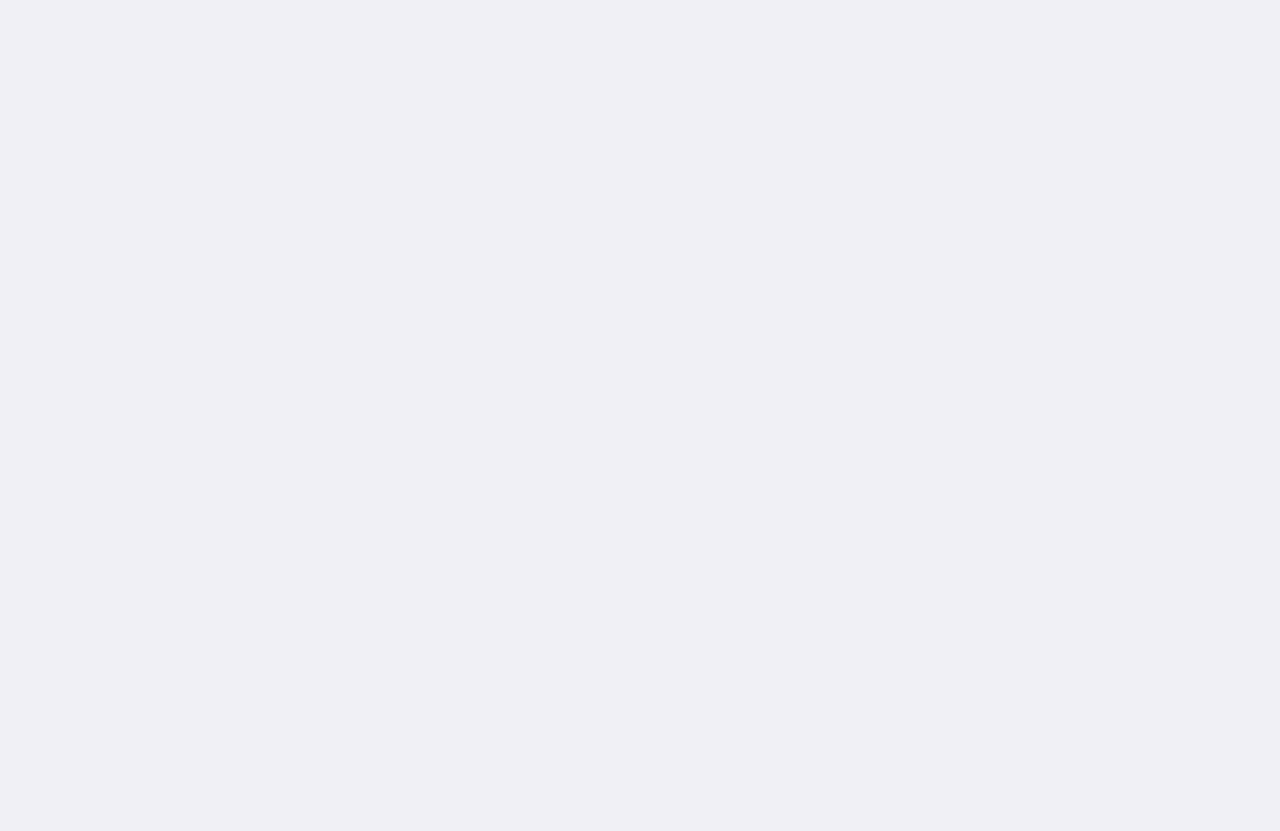
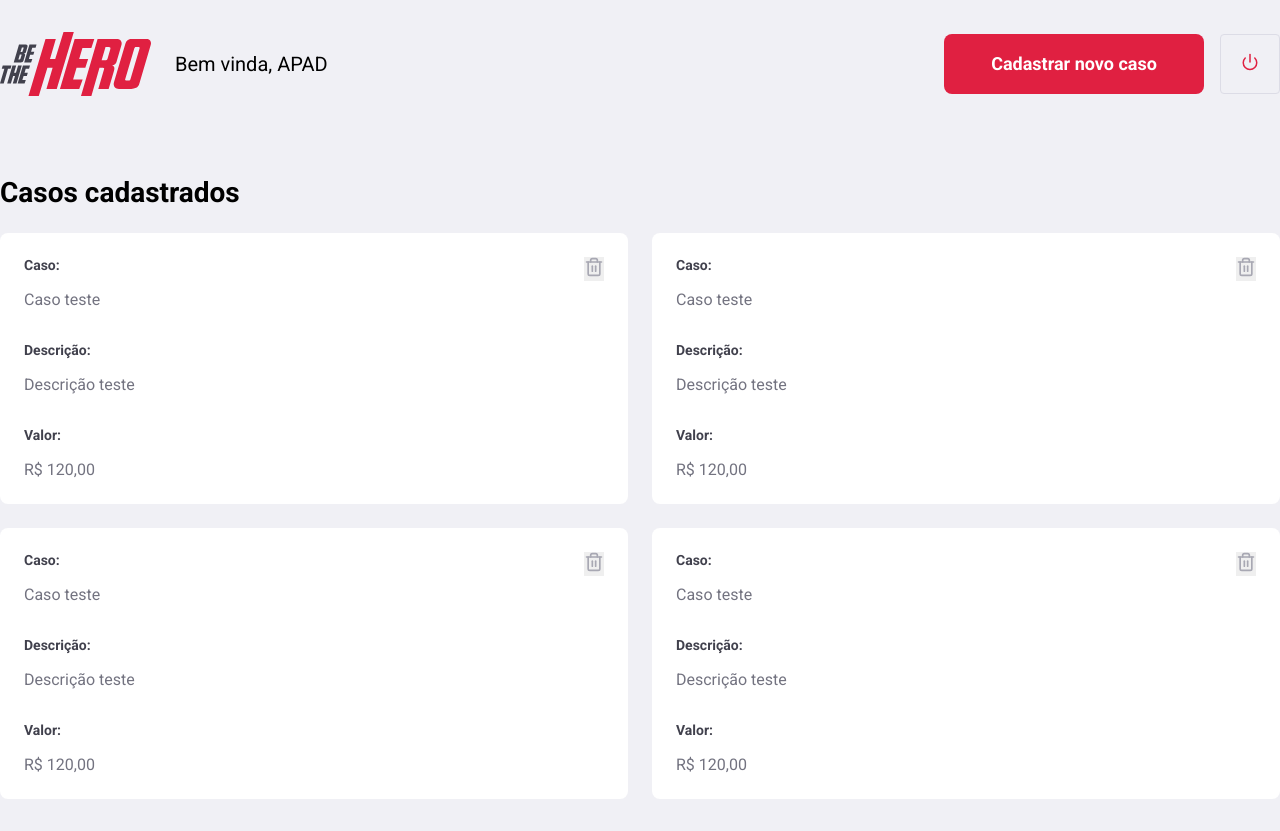
Before and after one commit to MayaraSs/SemanaOmniStack11.0, a React (Create React App) app in the folder frontend/: page /profile in a window 1280 px wide. Before the commit the page ends 800 px from the top, so only its background shows below. Built offline with nearby package versions, Linux system fonts and the light colour scheme.

Commit message:
Profile page

```diff
--- a/frontend/src/pages/Logon/styles.css
+++ b/frontend/src/pages/Logon/styles.css
@@ -6,7 +6,7 @@
 
   display: flex;
   align-items: center;
-  justify-content: center;
+  justify-content: space-between;
 }
 
 .logon-container section.form {
--- /dev/null
+++ b/frontend/src/pages/Profile/index.js
@@ -0,0 +1,87 @@
+import React from "react";
+import { Link } from "react-router-dom";
+import { FiPower, FiTrash2 } from "react-icons/fi";
+
+import "./styles.css";
+
+import logoImg from "../../assets/logo.svg";
+
+export default function Profile() {
+  return (
+    <div className="profile-container">
+      <header>
+        <img src={logoImg} alt="Be the Hero" />
+        <span>Bem vinda, APAD</span>
+
+        <Link className="button" to="/incidents/new">
+          Cadastrar novo caso
+        </Link>
+        <button ttype="button">
+          <FiPower size={18} color="#E02041" />
+        </button>
+      </header>
+      <h1>Casos cadastrados</h1>
+      <ul>
+        <li>
+          <strong>Caso:</strong>
+          <p>Caso teste</p>
+
+          <strong>Descrição:</strong>
+          <p>Descrição teste</p>
+
+          <strong>Valor:</strong>
+          <p>R$ 120,00</p>
+
+          <button type="button">
+            <FiTrash2 size={20} color="#a8a8b3" />
+          </button>
+        </li>
+
+        <li>
+          <strong>Caso:</strong>
+          <p>Caso teste</p>
+
+          <strong>Descrição:</strong>
+          <p>Descrição teste</p>
+
+          <strong>Valor:</strong>
+          <p>R$ 120,00</p>
+
+          <button type="button">
+            <FiTrash2 size={20} color="#a8a8b3" />
+          </button>
+        </li>
+
+        <li>
+          <strong>Caso:</strong>
+          <p>Caso teste</p>
+
+          <strong>Descrição:</strong>
+          <p>Descrição teste</p>
+
+          <strong>Valor:</strong>
+          <p>R$ 120,00</p>
+
+          <button type="button">
+            <FiTrash2 size={20} color="#a8a8b3" />
+          </button>
+        </li>
+
+        <li>
+          <strong>Caso:</strong>
+          <p>Caso teste</p>
+
+          <strong>Descrição:</strong>
+          <p>Descrição teste</p>
+
+          <strong>Valor:</strong>
+          <p>R$ 120,00</p>
+
+          <button type="button">
+            <FiTrash2 size={20} color="#a8a8b3" />
+          </button>
+        </li>
+      </ul>
+    </div>
+  );
+}
--- /dev/null
+++ b/frontend/src/pages/Profile/styles.css
@@ -0,0 +1,85 @@
+.profile-container {
+  width: 100%;
+  max-width: 1180;
+  padding: 0 30 px;
+  margin: 32px auto;
+}
+
+.profile-container header {
+  display: flex;
+  align-items: center;
+}
+
+.profile-container header span {
+  font-size: 20px;
+  margin-left: 24px;
+}
+
+.profile-container header img {
+  height: 64px;
+}
+
+.profile-container header a {
+  width: 260px;
+  margin-left: auto;
+  margin-top: 0;
+}
+
+.profile-container header button {
+  height: 60px;
+  width: 60px;
+  border-radius: 4px;
+  border: 1px solid #dcdce6;
+  background: transparent;
+  margin-left: 16px;
+  transition: border-color 0.2s;
+}
+
+.profile-container header button:hover {
+  border-color: #999;
+}
+
+.profile-container h1 {
+  margin-top: 80px;
+  margin-bottom: 24px;
+}
+
+.profile-container ul {
+  display: grid;
+  grid-template-columns: 1fr 1fr;
+  grid-gap: 24px;
+  list-style: none;
+}
+
+.profile-container ul li {
+  background: #fff;
+  padding: 24px;
+  border-radius: 8px;
+  position: relative;
+}
+.profile-container ul li button {
+  position: absolute;
+  right: 24px;
+  top: 24px;
+  border: 0;
+}
+
+.profile-container ul li button:hover {
+  opacity: 0.8;
+}
+
+.profile-container ul li strong {
+  display: block;
+  margin-bottom: 16px;
+  color: #41414d;
+}
+
+.profile-container ul li p + strong {
+  margin-top: 32px;
+}
+
+.profile-container ul li p {
+  color: #737380;
+  line-height: 21px;
+  font-size: 16px;
+}
--- a/frontend/src/routes.js
+++ b/frontend/src/routes.js
@@ -1,7 +1,9 @@
 import React from "react";
 import { BrowserRouter, Route, Switch } from "react-router-dom";
+
 import Logon from "./pages/Logon";
 import Register from "./pages/Register";
+import Profile from "./pages/Profile";
 
 export default function Routes() {
   return (
@@ -9,6 +11,7 @@
       <Switch>
         <Route path="/" exact component={Logon} />
         <Route path="/register" component={Register} />
+        <Route path="/profile" component={Profile} />
       </Switch>
     </BrowserRouter>
   );
```
